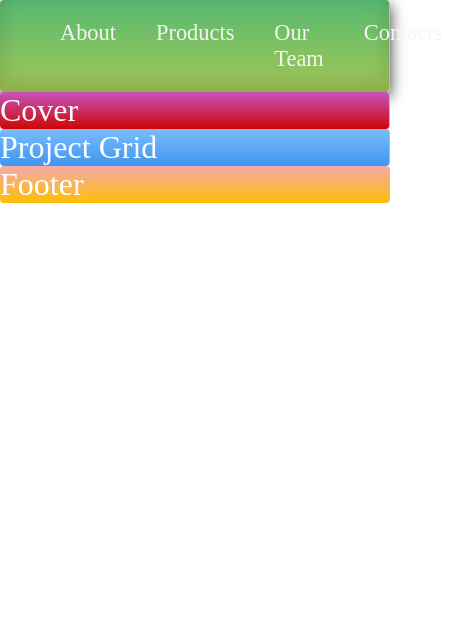
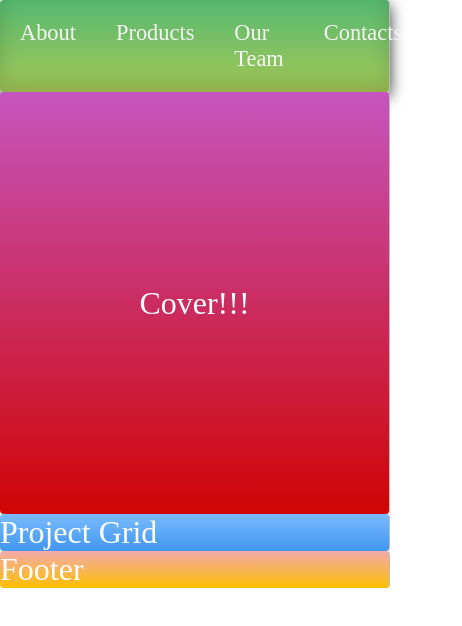
Before and after one commit to pnoebauer/website-layout-template, a plain HTML site: page index.html in a window 390 px wide. Shown: the whole page, 462 px wide, since content can reach past the window. Drawn offline with Linux system fonts and the light colour scheme.

Commit message:
styles for main-nav and cover finalised

```diff
--- a/index.html
+++ b/index.html
@@ -15,8 +15,8 @@
 			<li class="push"><a href="">Contacts</a></li>
 		</ul>
 	</nav>
-	<nav class="zone red">Cover</nav>
-	<nav class="zone blue">Project Grid</nav>
-	<nav class="zone yellow">Footer</nav>
+	<div class="container zone red">Cover!!!</div>
+	<div class="zone blue grid-wrapper">Project Grid</div>
+	<div class="zone yellow">Footer</div>
 </body>
 </html>
--- a/style.css
+++ b/style.css
@@ -1,5 +1,5 @@
 body {
-	margin: auto 0;
+	margin: auto 0; /*extends body to the full page (browser have default css attached that causes spaces on the sides) */
 }
 
 .zone {
@@ -24,13 +24,21 @@ body {
 /* NAV */
 .main-nav {
 	display: flex;
-	list-style: none;
+	list-style: none; /*remove bullets*/
 	font-size: 0.7em;
 	margin: 0;
 }
 
+/*on main screen if window size is below 600px change below properties*/
+@media only screen and (max-width: 600px) {
+	.main-nav {
+		font size: 0.5em;
+		padding: 0;
+	}
+}
+
 .push {
-	margin-left: auto;
+	margin-left: auto; /*adds margins on the left so that the li element is pushed to the right edge*/
 }
 
 li {
@@ -39,8 +47,17 @@ li {
 
 a {
 	color: #F5F5F6;
-	text-decoration: none;
+	text-decoration: none; /*remove underlines of the links*/
 }
+
+/* COVER */
+.container {
+	display: flex;
+	align-items: center;
+	justify-content: center;
+	height: 50vh; /*viewpoint height as % */
+}
+
 
 /*https://paulund.co.uk/how-to-create-shiny-css-buttons*/
 /***********************************************************************
```
